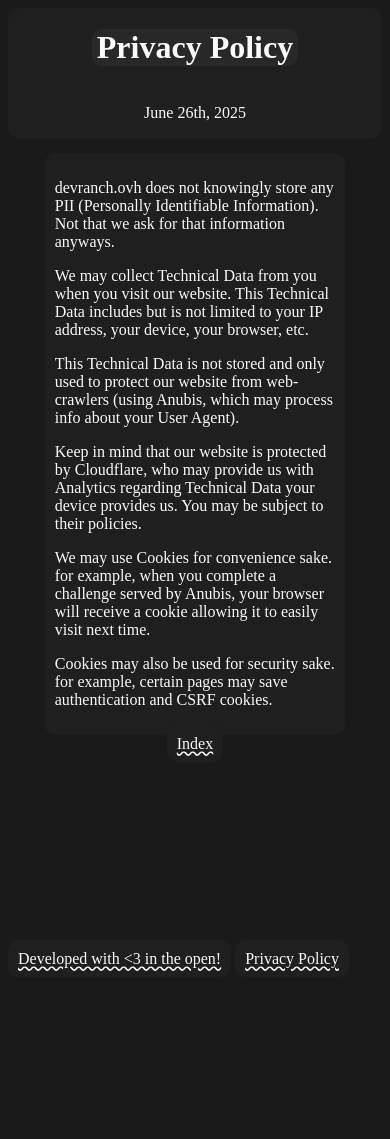
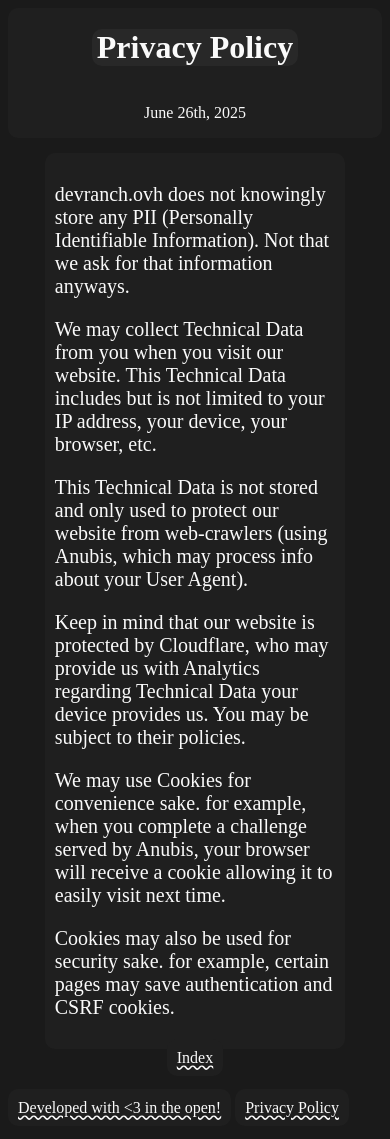
Before and after one commit to BurntRanch/BurntSite, a Django app: page /privacy-policy in a window 390 px wide. Before the commit the page ends 971 px from the top, so only its background shows below. Run offline with Django 5.2, Linux system fonts and the light colour scheme; some web fonts are replaced.

Commit message:
improve experience on mobile

```diff
--- a/BurntBlog/static/style.css
+++ b/BurntBlog/static/style.css
@@ -37,13 +37,6 @@
     border-bottom-right-radius: 0px;
 }
 
-#footer {
-    position: absolute;
-    bottom: 0;
-    width: 100%;
-    height: 2rem;
-}
-
 html {
     background-color: #1a1a1a;
 }
@@ -51,6 +44,10 @@ html {
 h1, h2, h3, p, a, #post-content {
     color: #fafafa;
     font-family: 'AdwaitaMono';
+}
+
+#post-content {
+    font-size: 20px;
 }
 
 a {
@@ -65,7 +62,14 @@ a {
 }
 
 #content-wrap {
-    padding-bottom: 2.5rem;
+    padding-bottom: 4rem;
+}
+
+#footer {
+    position: absolute;
+    bottom: 0;
+    width: 100%;
+    height: 2rem;
 }
 
 #title, #post-content {
--- a/BurntBlog/templates/main.html
+++ b/BurntBlog/templates/main.html
@@ -1,6 +1,7 @@
 <!DOCTYPE html>
 <html>
 <head>
+    <meta content="width=device-width, initial-scale=1" name="viewport" />
     <link rel="stylesheet" href="/static/style.css">
 </head>
 <body>
```
